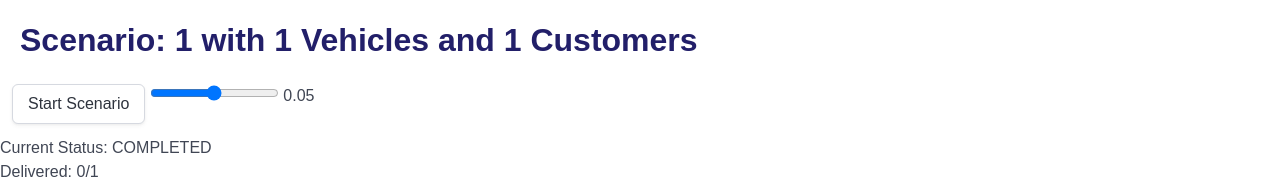
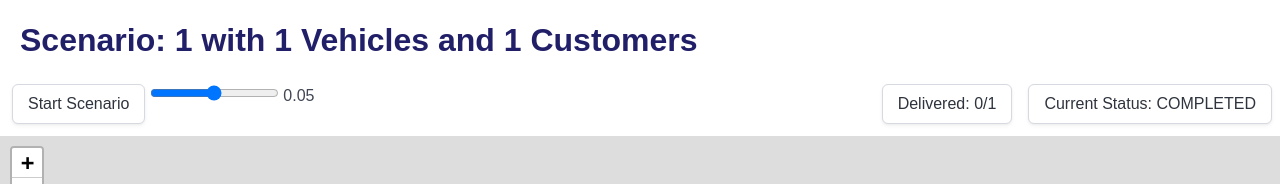
Before and after one commit to Shadow-Devil/delamain-corporation-hackatum-2024, a Flask app: template templates/scenario.html in a window 1280 px wide. Shown: the part 114-298 px from the top of the page. Run offline with Flask 3, Linux system fonts and the light colour scheme; the template is opened without the code that fills it: most values are stand-ins (such as "Sample title", 1, 10 or a date in 2020).

Commit message:
Fix button spacing

```diff
--- a/templates/scenario.html
+++ b/templates/scenario.html
@@ -14,6 +14,10 @@ Delamain Corporation - Scenario {{ scenario.id }}
         padding: 0;
         margin: 0;
     }
+    .disabled {
+      pointer-events: none;  /* <----------- */
+    }
+
 
     /* Apply filters only for dark-tiles to differentiate light and dark themes */
     .dark-tiles {
@@ -30,8 +34,8 @@ Delamain Corporation - Scenario {{ scenario.id }}
             class="button mb-3 ml-3">Start Scenario</button>
     <input type="range" value="50" min="1" max="100" id="sliderWithValue" oninput="document.getElementById('sliderID').innerHTML = this.value / 1000">
     <label id="sliderID">0.05</label>
-    <div id="status">Current Status: {{ scenario.status }}</div>
-        <div id="delivered">Delivered: 0/{{ scenario.customers|length }}</div>
+    <button class="button is-float-right disabled" style="margin: 0.0rem 0.5rem" id="status">Current Status: {{ scenario.status }}</button>
+        <button class="button is-float-right disabled" style="margin: 0 0.5rem" id="delivered">Delivered: 0/{{ scenario.customers|length }}</button>
     </div>
     <div id="map"></div>
 <div class="legend" style="padding: 20px 0 20px 20px;">
```
